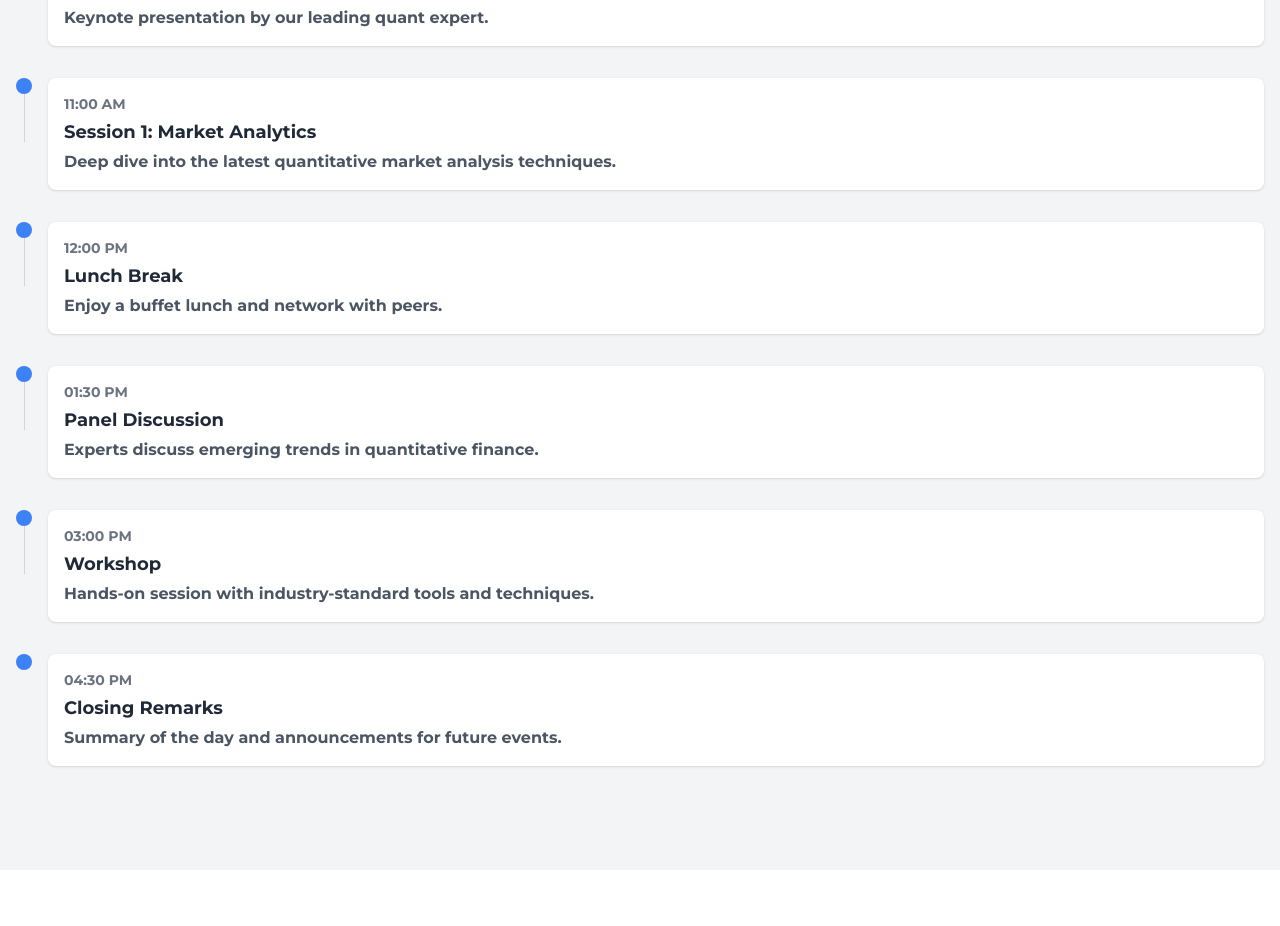
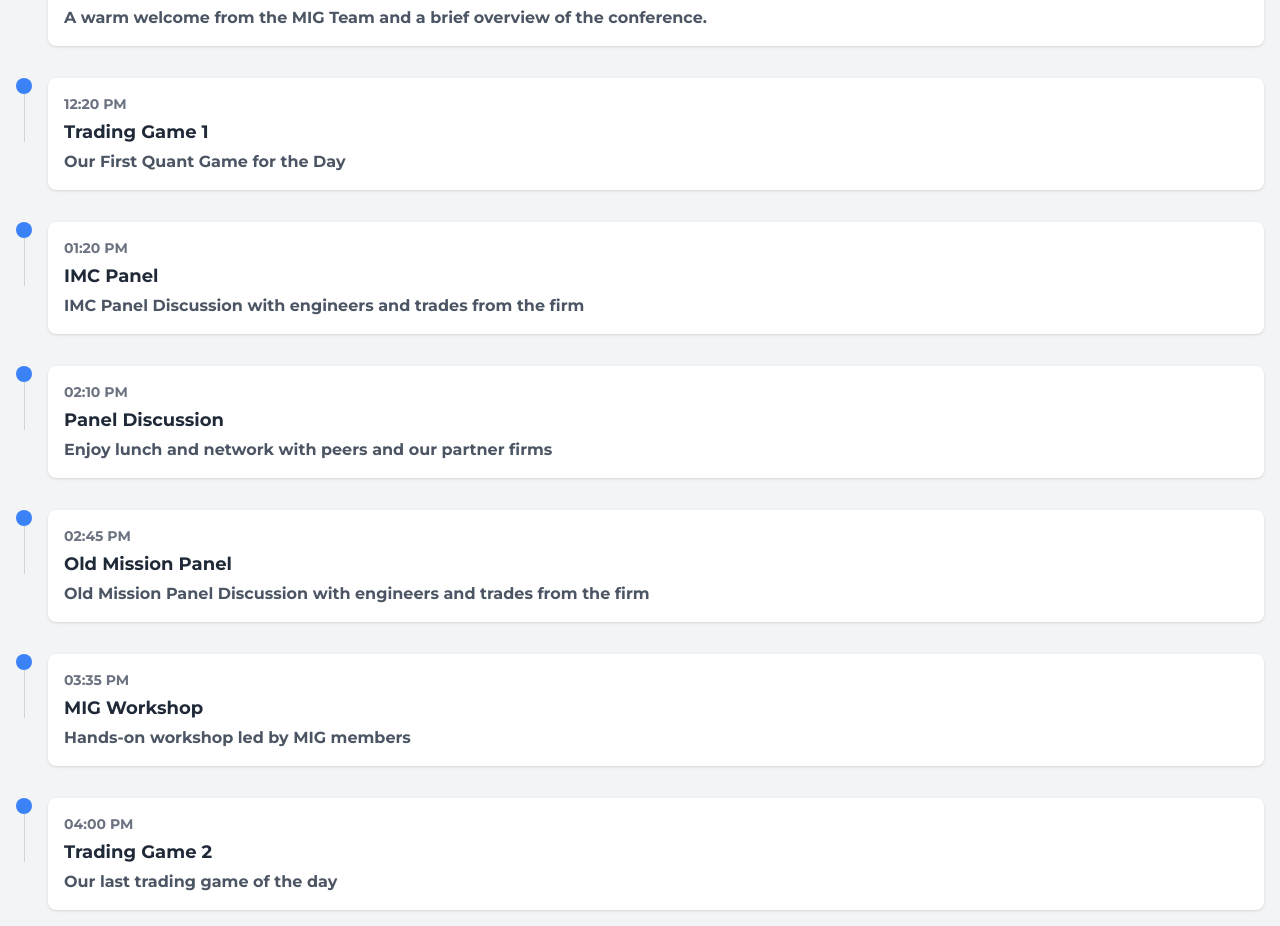
Before and after one commit to AryamanGoenka0910/MIGCONF25, a Next.js app: page /schedule in a window 1280 px wide. Shown: the part 366-1292 px from the top of the page. Before the commit the page ends 1236 px from the top, so only its background shows below. Built offline with nearby package versions, Linux system fonts and the light colour scheme.

Commit message:
adding day schedule

```diff
--- a/app/page.tsx
+++ b/app/page.tsx
@@ -51,7 +51,7 @@
           </p>
 
           <a
-            href="https://forms.gle/WTdQdMp8XVGQuywM9"
+            href="/schedule"
             className="
               inline-block
               bg-white
@@ -67,7 +67,7 @@
               animate__delay-2s
             "
           >
-            Sign Up Now
+            View Schedule
           </a>
         </div>
       </div>
--- a/components/Hamburger.tsx
+++ b/components/Hamburger.tsx
@@ -96,9 +96,9 @@
           <li>
             <Link href="/">Home</Link>
           </li>
-          {/* <li>
+          <li>
             <Link href="/schedule">Schedule</Link>
-          </li> */}
+          </li>
           <li>
             <Link href="/announcements">Announcements</Link>
           </li>
--- a/components/Navbar.tsx
+++ b/components/Navbar.tsx
@@ -63,7 +63,7 @@
 
             {/* Nav Links */}
             <div className="space-x-4 font-mono font-semibold">
-                {/* <Link className={`hover:bg-gray-700 px-3 py-2 rounded-md ${pathname === '/schedule' ? 'text-gray-900' : ''}`} href='/schedule'>Schedule</Link>  */}
+                <Link className={`hover:bg-gray-700 px-3 py-2 rounded-md ${pathname === '/schedule' ? 'text-gray-900' : ''}`} href='/schedule'>Schedule</Link>
                 <Link className={`hover:bg-gray-700 px-3 py-2 rounded-md ${pathname === '/schedule' ? 'text-gray-900' : ''}`} href='/announcements'>Announcements</Link>
                 <button className={`hover:bg-gray-700 px-3 py-2 rounded-md ${pathname === '/schedule' ? 'text-gray-900' : ''}`} onClick={() => scrollToSection("faq")}>FAQ</button>
                 {/* <a className="hover:bg-gray-700 px-3 py-2 rounded-md" href='/sponsors'>Sponsors</a> */}
--- a/components/Timeline.tsx
+++ b/components/Timeline.tsx
@@ -8,39 +8,49 @@
 
 const timelineData: TimelineData[] = [
   {
-    time: "09:00 AM",
+    time: "11:30 AM",
     title: "Registration & Breakfast",
     description: "Check in, grab a coffee, and network with other participants.",
   },
   {
-    time: "10:00 AM",
-    title: "Keynote Speech",
-    description: "Keynote presentation by our leading quant expert.",
+    time: "12:00 PM",
+    title: "MIG Welcom",
+    description: "A warm welcome from the MIG Team and a brief overview of the conference.",
   },
   {
-    time: "11:00 AM",
-    title: "Session 1: Market Analytics",
-    description: "Deep dive into the latest quantitative market analysis techniques.",
+    time: "12:20 PM",
+    title: "Trading Game 1",
+    description: "Our First Quant Game for the Day",
   },
   {
-    time: "12:00 PM",
-    title: "Lunch Break",
-    description: "Enjoy a buffet lunch and network with peers.",
+    time: "01:20 PM",
+    title: "IMC Panel",
+    description: "IMC Panel Discussion with engineers and trades from the firm",
   },
   {
-    time: "01:30 PM",
+    time: "02:10 PM",
     title: "Panel Discussion",
-    description: "Experts discuss emerging trends in quantitative finance.",
+    description: "Enjoy lunch and network with peers and our partner firms",
   },
   {
-    time: "03:00 PM",
-    title: "Workshop",
-    description: "Hands-on session with industry-standard tools and techniques.",
+    time: "02:45 PM",
+    title: "Old Mission Panel",
+    description: "Old Mission Panel Discussion with engineers and trades from the firm",
   },
   {
-    time: "04:30 PM",
-    title: "Closing Remarks",
-    description: "Summary of the day and announcements for future events.",
+    time: "03:35 PM",
+    title: "MIG Workshop",
+    description: "Hands-on workshop led by MIG members",
+  },
+  {
+    time: "04:00 PM",
+    title: "Trading Game 2",
+    description: "Our last trading game of the day",
+  },
+  {
+    time: "05:00 PM",
+    title: "Closing Remarks and Awards",
+    description: "A final thank you to all attendees and prizes for our winners",
   },
 ];
 
```
